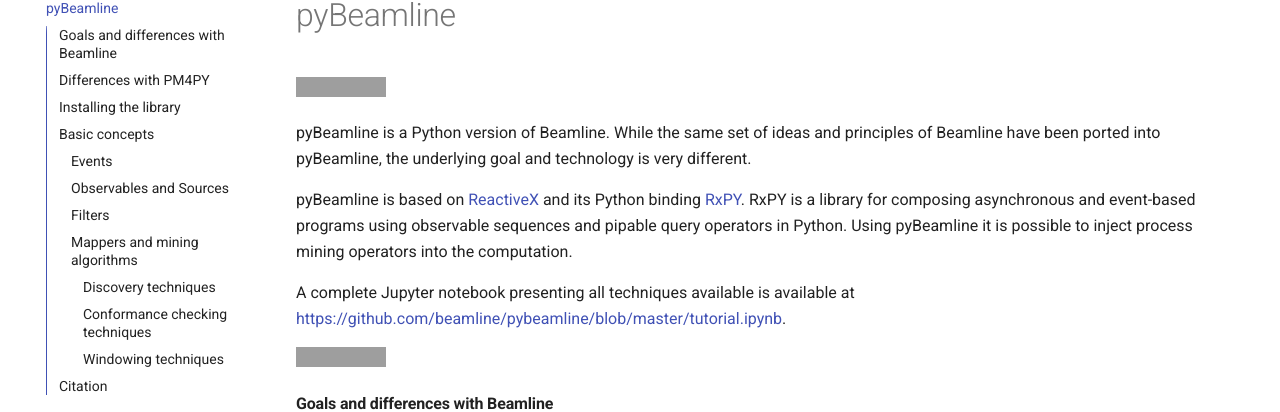
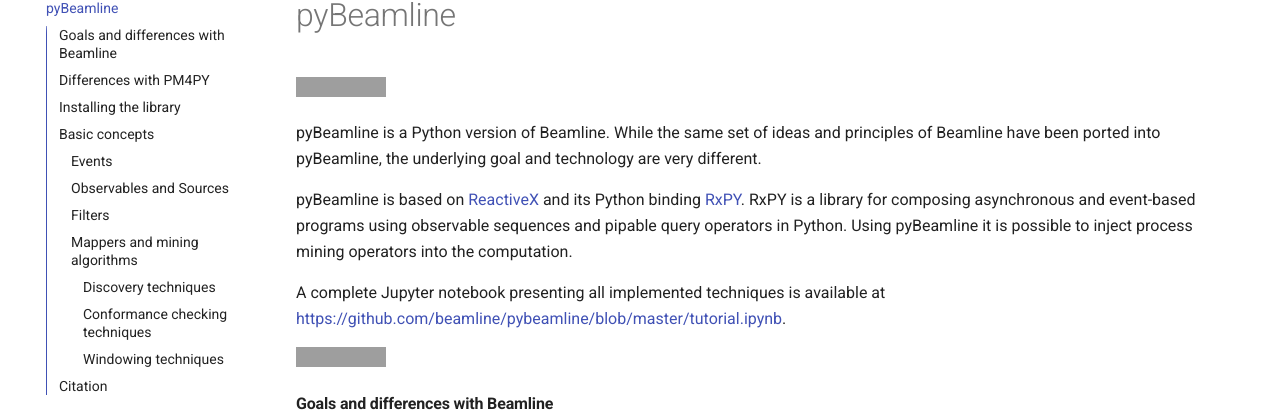
Before and after one commit to beamline/docs, an MkDocs documentation site: the page built from docs/pybeamline.md, in a window 1280 px wide and 900 px high. Shown: the part 151-563 px from the top of the window. Built offline with MkDocs 1.6.1 and Material for MkDocs 9.7.7, drawn with Linux system fonts in a browser that asks for light colours; comment, search, counter and statistics services are not loaded; grey boxes are pictures that could not be loaded.

Commit message:
Update pybeamline.md

```diff
--- a/docs/pybeamline.md
+++ b/docs/pybeamline.md
@@ -2,11 +2,11 @@
 
 [![PyPI version](https://badge.fury.io/py/pybeamline.svg)](https://badge.fury.io/py/pybeamline)
 
-pyBeamline is a Python version of Beamline. While the same set of ideas and principles of Beamline have been ported into pyBeamline, the underlying goal and technology is very different.
+pyBeamline is a Python version of Beamline. While the same set of ideas and principles of Beamline have been ported into pyBeamline, the underlying goal and technology are very different.
 
 pyBeamline is based on [ReactiveX](https://reactivex.io/) and its Python binding [RxPY](https://rxpy.readthedocs.io/en/latest/). RxPY is a library for composing asynchronous and event-based programs using observable sequences and pipable query operators in Python. Using pyBeamline it is possible to inject process mining operators into the computation.
 
-A complete Jupyter notebook presenting all techniques available is available at <https://github.com/beamline/pybeamline/blob/master/tutorial.ipynb>.
+A complete Jupyter notebook presenting all implemented techniques is available at <https://github.com/beamline/pybeamline/blob/master/tutorial.ipynb>.
 
 <a target="_blank" href="https://colab.research.google.com/github/beamline/pybeamline/blob/master/tutorial.ipynb">
   <img src="https://colab.research.google.com/assets/colab-badge.svg" alt="Open In Colab"/>
```
